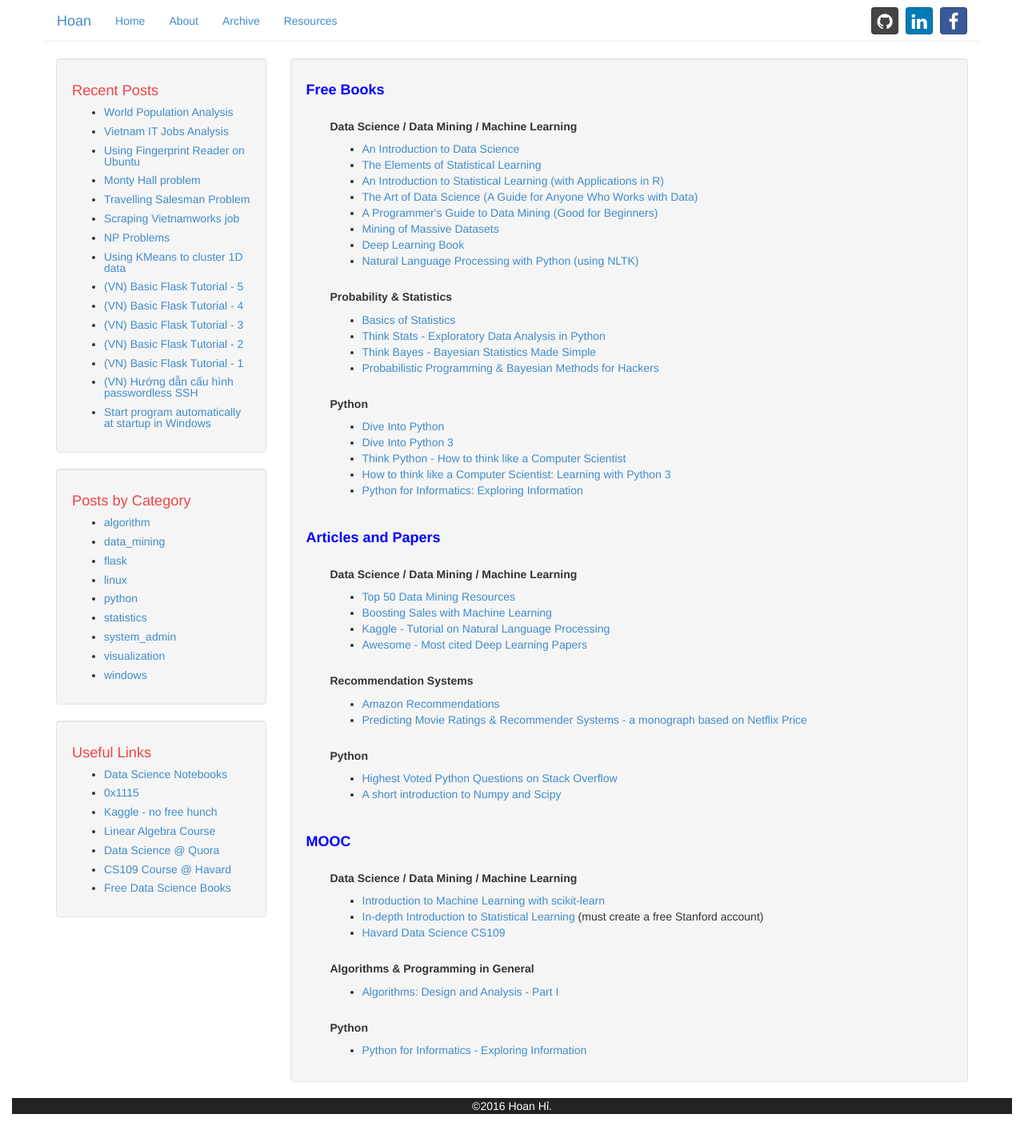
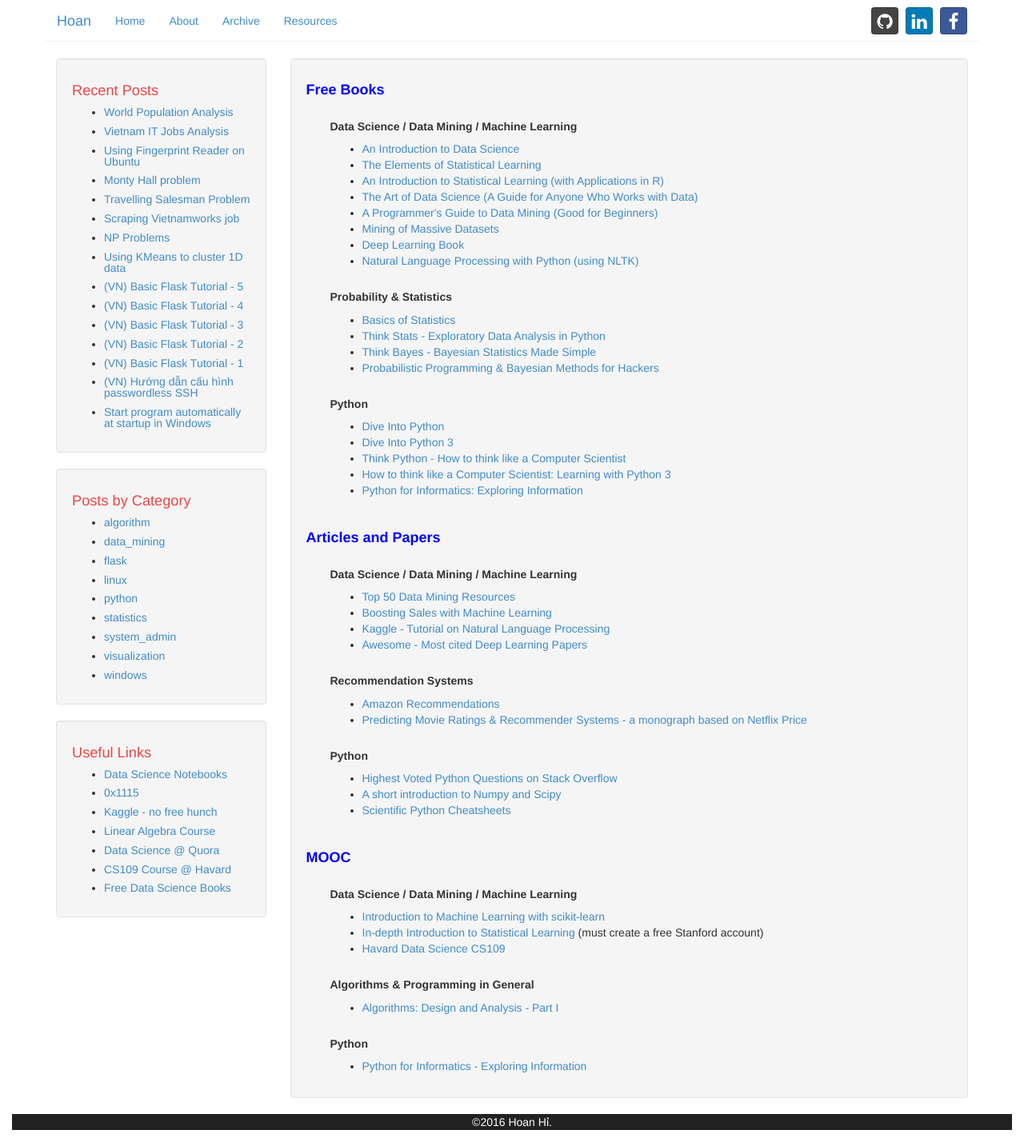
Before and after one commit to hoanvu/hoanvu.github.io, a Jekyll site: the page built from resources.html, in a window 1280 px wide. Shown: the whole page at 80% size. Built offline with Jekyll 4.4.1, drawn with Linux system fonts in a browser that asks for light colours.

Commit message:
add links to resources

```diff
--- a/resources.html
+++ b/resources.html
@@ -67,6 +67,7 @@
         <ul>
             <li><a href="http://stackoverflow.com/questions/tagged/python?sort=votes&pageSize=50" target="_blank">Highest Voted Python Questions on Stack Overflow</a></li>
             <li><a href="http://www.engr.ucsb.edu/~shell/che210d/numpy.pdf" target="_blank">A short introduction to Numpy and Scipy</a></li>
+            <li><a href="https://ipgp.github.io/scientific_python_cheat_sheet/" target="_blank">Scientific Python Cheatsheets</a></li>
         </ul>
     </div>
     <br>
```
